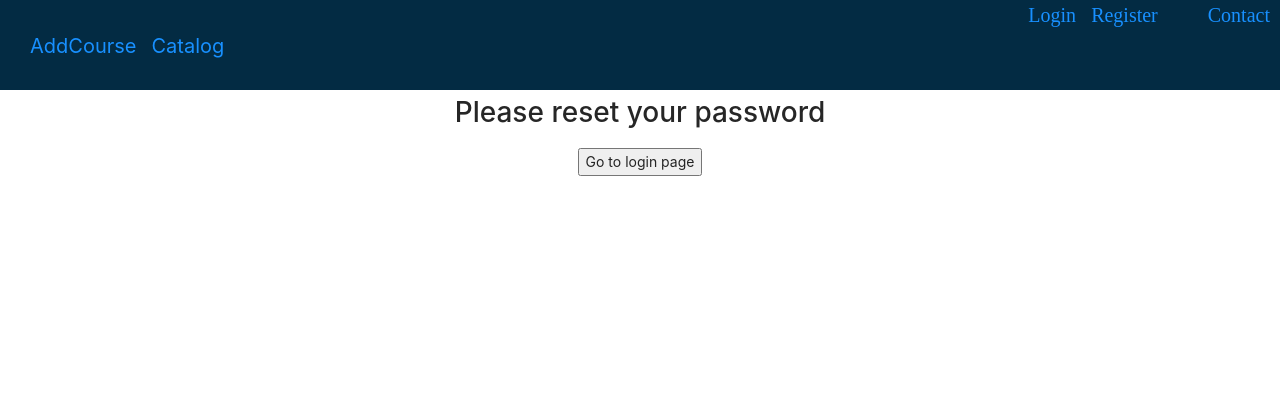
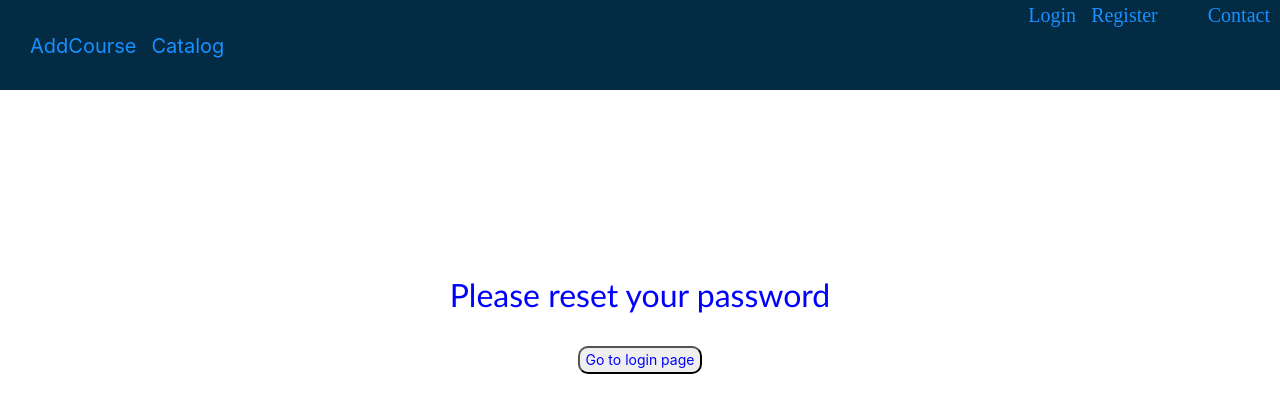
Before and after one commit to gayathri3636/ecourses, a React (Create React App) app: page /forgotpassword in a window 1280 px wide. Shown: the top 412 px of the page. Built offline with nearby package versions, Linux system fonts and the light colour scheme.

Commit message:
styling for forgotpassword page

```diff
--- a/src/Components/ForgotPassword.js
+++ b/src/Components/ForgotPassword.js
@@ -1,10 +1,11 @@
-import React from 'react'
+import React from 'react';
+import './ForgotPassword.scss'
 
 export default function ForgotPassword(props) {
     return (
-        <div>
-            <h1>Please reset your password</h1>
-            <button onClick = {() => props.history.push("/login")}>Go to login page</button>
+        <div className = "divform">
+            <h1 className = "headingform">Please reset your password</h1>
+            <button className = "buttonform" onClick = {() => props.history.push("/login")}>Go to login page</button>
         </div>
     )
 }
--- /dev/null
+++ b/src/Components/ForgotPassword.scss
@@ -0,0 +1,15 @@
+.buttonform{
+    margin-top: 10px;
+    border-radius: 10px;
+    align-self: center;
+    color: blue;
+}
+
+.headingform{
+    font-size: xx-large;
+    color: blue;
+    font-family: 'Gill Sans', 'Gill Sans MT', Calibri, 'Trebuchet MS', sans-serif;
+}
+.divform{
+    margin-top: 180px;
+}
```
